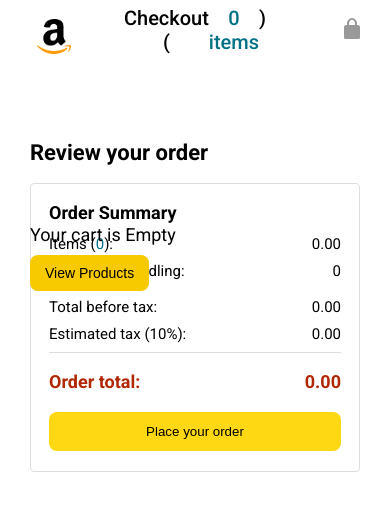
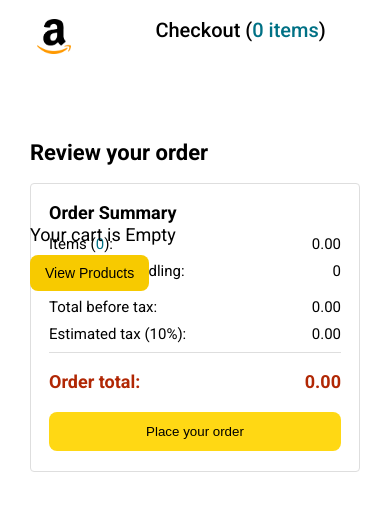
Before and after one commit to vipul279/Amazon-clone-site, a plain HTML site: page checkout.html in a window 390 px wide. Drawn offline with nearby package versions, Linux system fonts and the light colour scheme; a web font is replaced by a local one.

Commit message:
flex change for center content of cart page

```diff
--- a/styles/cartcheckout.css
+++ b/styles/cartcheckout.css
@@ -57,6 +57,14 @@ body {
     .center-content{
         font-size: 20px;
     }
+}
+@media (max-width:548px){
+  .center-content{
+    font-size: 20px;
+    flex: none;
+    width: 325px;
+}
+
 }
 .right-section-cart-header{
     text-align: right;
```
